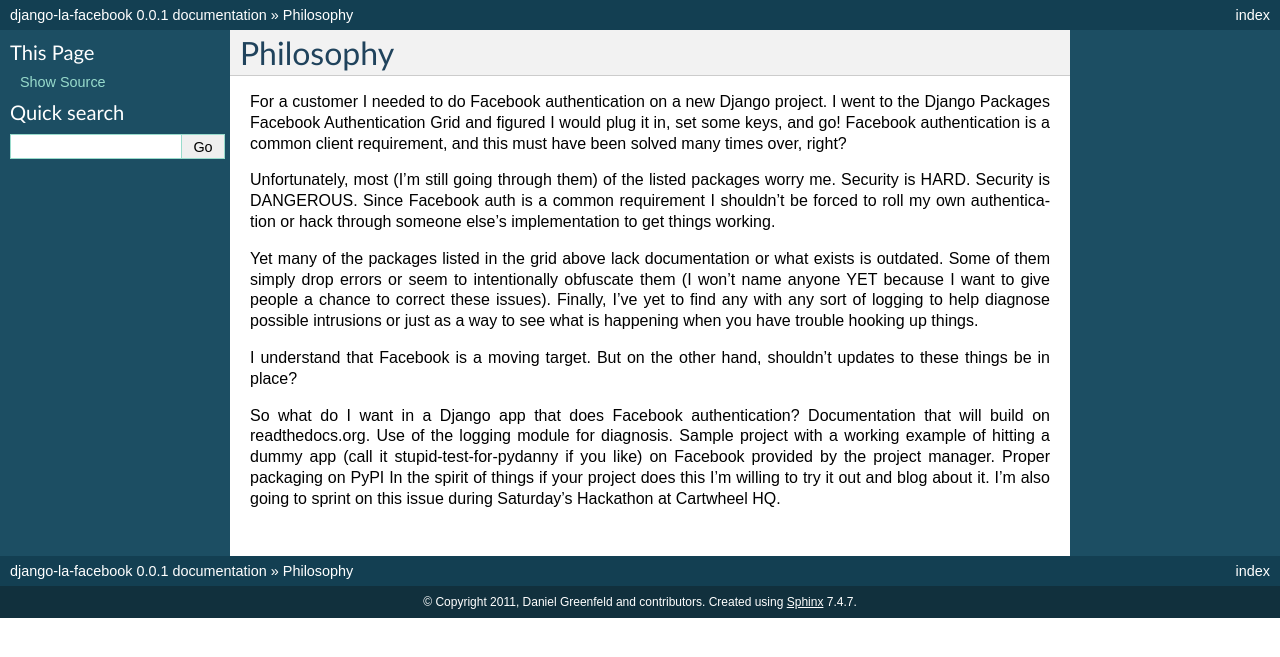
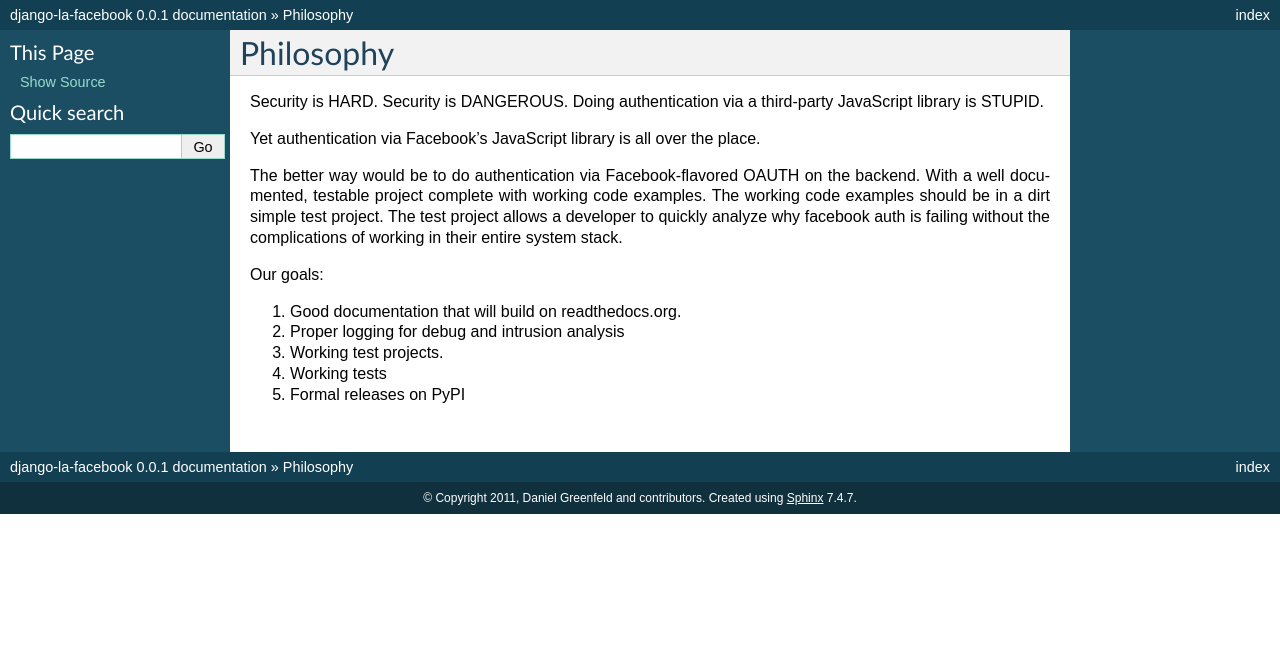
Before and after one commit to pydanny/django-la-facebook, a Sphinx documentation site: the page built from docs/philosophy.rst, in a window 1280 px wide. Shown: the top 657 px of the page. Built offline with Sphinx 7.4.7, drawn with Linux system fonts in a browser that asks for light colours.

Commit message:
Adding in the project philsophy

```diff
--- a/docs/philosophy.rst
+++ b/docs/philosophy.rst
@@ -2,17 +2,18 @@
 Philosophy
 ==========
 
-For a customer I needed to do Facebook authentication on a new Django project. I went to the Django Packages Facebook Authentication Grid and figured I would plug it in, set some keys, and go! Facebook authentication is a common client requirement, and this must have been solved many times over, right?
+Security is HARD.
+Security is DANGEROUS.
+Doing authentication via a third-party JavaScript library is STUPID.
 
-Unfortunately, most (I'm still going through them) of the listed packages worry me. Security is HARD. Security is DANGEROUS. Since Facebook auth is a common requirement I shouldn't be forced to roll my own authentication or hack through someone else's implementation to get things working.
+Yet authentication via Facebook's JavaScript library is all over the place.
 
-Yet many of the packages listed in the grid above lack documentation or what exists is outdated. Some of them simply drop errors or seem to intentionally obfuscate them (I won't name anyone YET because I want to give people a chance to correct these issues). Finally, I've yet to find any with any sort of logging to help diagnose possible intrusions or just as a way to see what is happening when you have trouble hooking up things.
+The better way would be to do authentication via Facebook-flavored OAUTH on the backend. With a well documented, testable project complete with working code examples. The working code examples should be in a dirt simple test project. The test project allows a developer to quickly analyze why facebook auth is failing without the complications of working in their entire system stack.
 
-I understand that Facebook is a moving target. But on the other hand, shouldn't updates to these things be in place?
+Our goals:
 
-So what do I want in a Django app that does Facebook authentication?
-Documentation that will build on readthedocs.org.
-Use of the logging module for diagnosis.
-Sample project with a working example of hitting a dummy app (call it stupid-test-for-pydanny if you like) on Facebook provided by the project manager.
-Proper packaging on PyPI
-In the spirit of things if your project does this I'm willing to try it out and blog about it. I'm also going to sprint on this issue during Saturday's Hackathon at Cartwheel HQ.
+#. Good documentation that will build on readthedocs.org.
+#. Proper logging for debug and intrusion analysis
+#. Working test projects.
+#. Working tests
+#. Formal releases on PyPI
```
